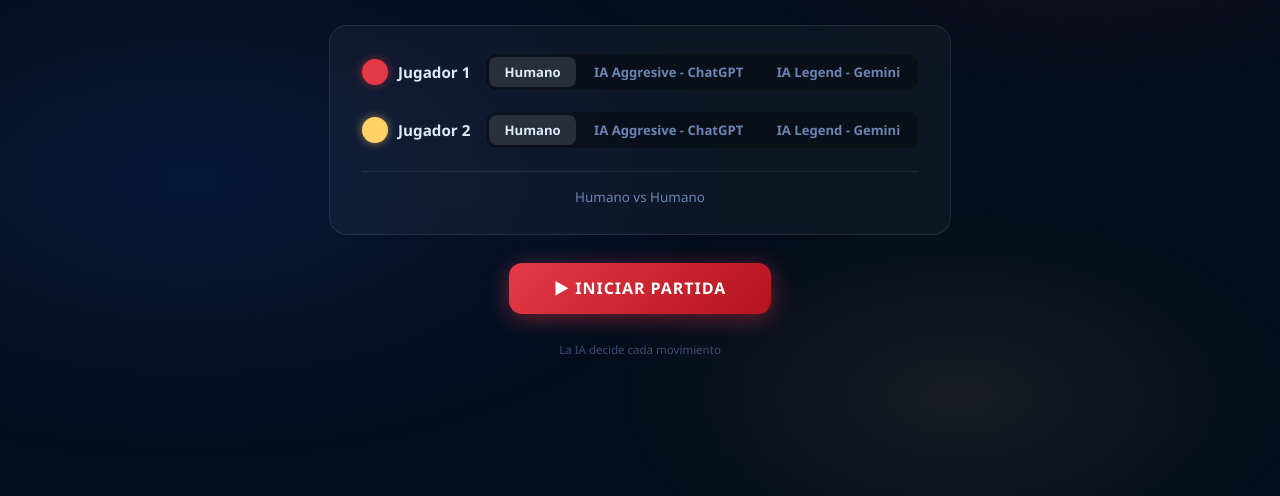
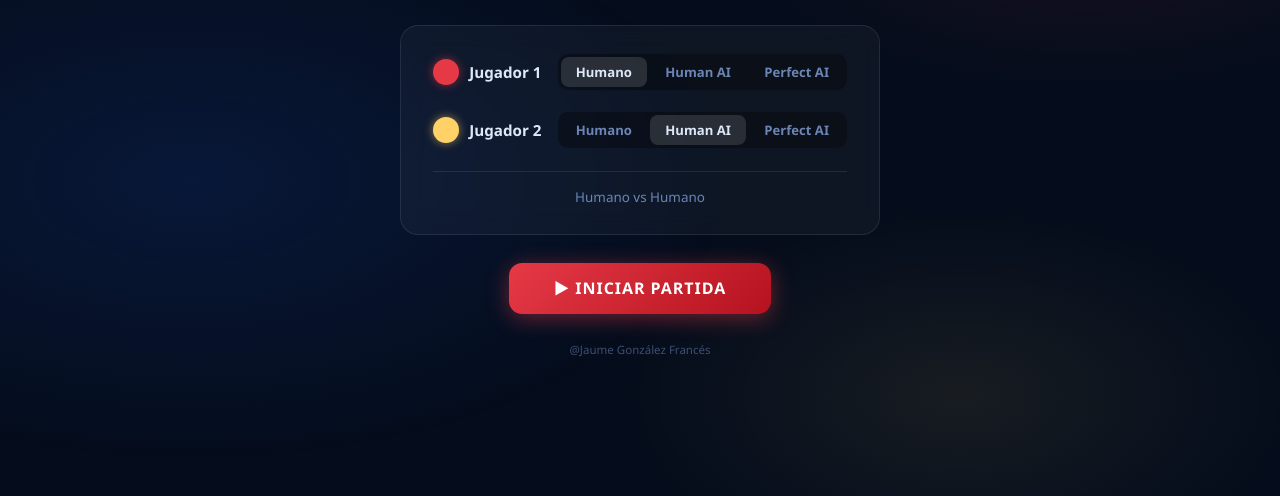
Before and after one commit to jaumegf/conecta4, a plain HTML site: page index.html in a window 1280 px wide. Shown: the part 260-756 px from the top of the page. Drawn offline with Linux system fonts and the light colour scheme.

Commit message:
UI - Minor changes

```diff
--- a/index.html
+++ b/index.html
@@ -317,8 +317,8 @@ body::before {
       </div>
       <div class="toggle" id="t1">
         <button class="toggle-btn active" data-v="human">Humano</button>
-        <button class="toggle-btn"        data-v="ai-1">IA Aggresive - ChatGPT</button>
-		<button class="toggle-btn"        data-v="ai-2">IA Legend - Gemini</button>
+        <button class="toggle-btn"        data-v="ai-1">Human AI</button>
+		<button class="toggle-btn"        data-v="ai-2">Perfect AI</button>
       </div>
     </div>
 
@@ -328,9 +328,9 @@ body::before {
         Jugador 2
       </div>
       <div class="toggle" id="t2">
-        <button class="toggle-btn active" data-v="human">Humano</button>
-		<button class="toggle-btn"        data-v="ai-1">IA Aggresive - ChatGPT</button>
-		<button class="toggle-btn"        data-v="ai-2">IA Legend - Gemini</button>
+        <button class="toggle-btn" data-v="human">Humano</button>
+		<button class="toggle-btn active" data-v="ai-1">Human AI</button>
+		<button class="toggle-btn"        data-v="ai-2">Perfect AI</button>
       </div>
     </div>
 
@@ -338,7 +338,7 @@ body::before {
   </div>
 
   <button class="btn-main" onclick="startGame()">▶ INICIAR PARTIDA</button>
-  <p class="disclaimer">La IA decide cada movimiento</p>
+  <p class="disclaimer">@Jaume González Francés</p>
 </section>
 
 <!-- ═══════════════════════════════════════════ GAME ════════════════ -->
```
